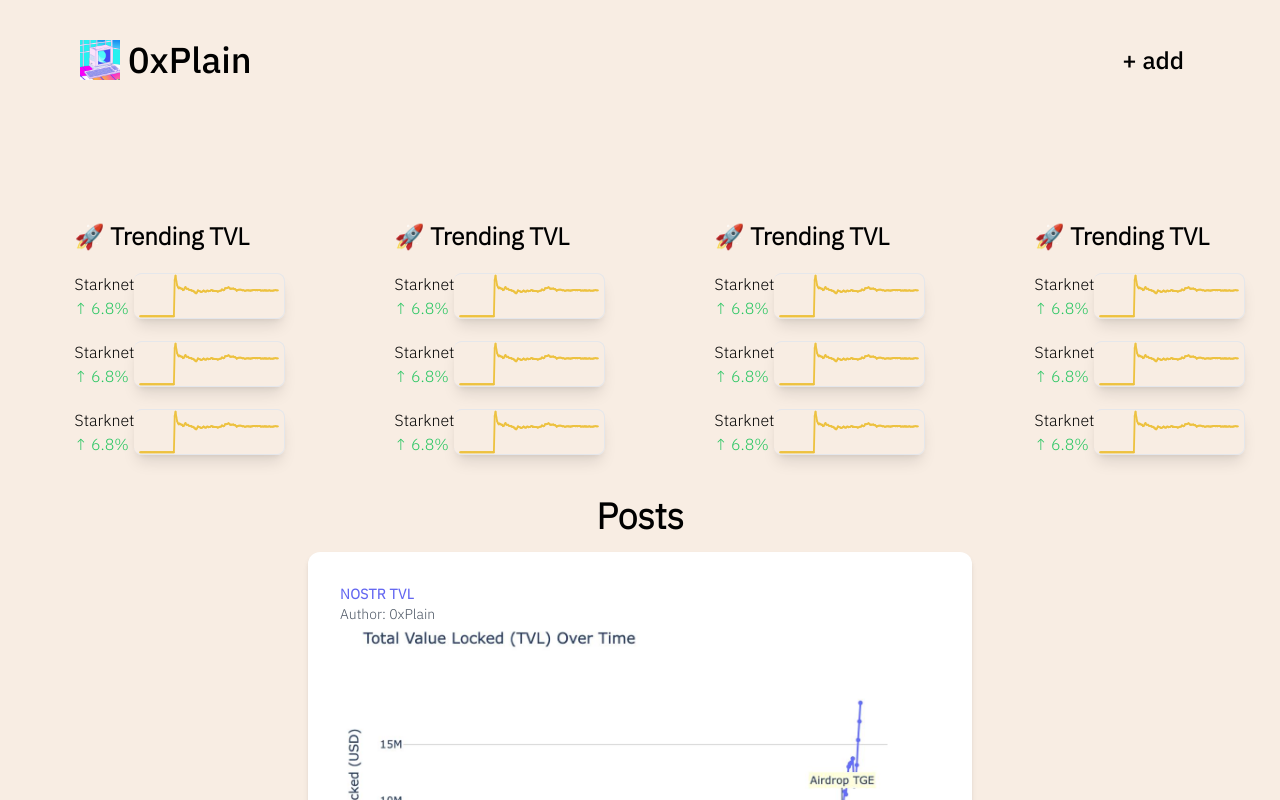
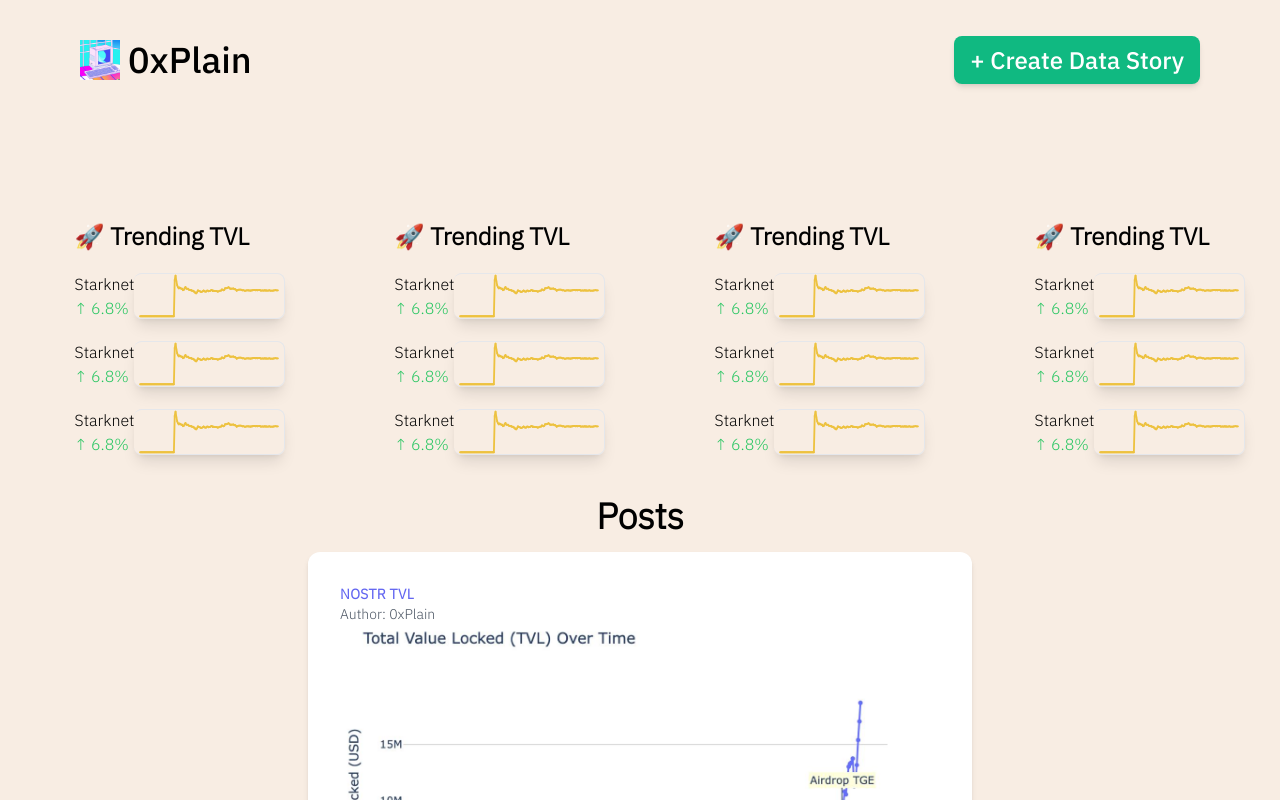
Before and after one commit to FriendlyLifeguard/0xplain, a Next.js app: page / in a window 1280 px wide. Shown: the top 800 px of the page. Built offline with nearby package versions, Linux system fonts and the light colour scheme.

Commit message:
Change Data Story Button

```diff
--- a/src/components/Header.tsx
+++ b/src/components/Header.tsx
@@ -15,8 +15,8 @@
         </div>
     </Link>
     <div className="text-right text-2xl ">
-      <Link href="/createPost" className="inline-block text- py-2 px-4 hover:bg-emerald-200 transition-colors duration-500 ease-in-out cursor-pointer" >
-        + add
+      <Link href="/createPost" className="inline-block text-white py-2 px-4 bg-emerald-500 hover:bg-emerald-600 rounded-lg shadow-md transition-colors duration-300 ease-in-out cursor-pointer" >
+        + Create Data Story
       </Link>
     </div>
  </div>
```
